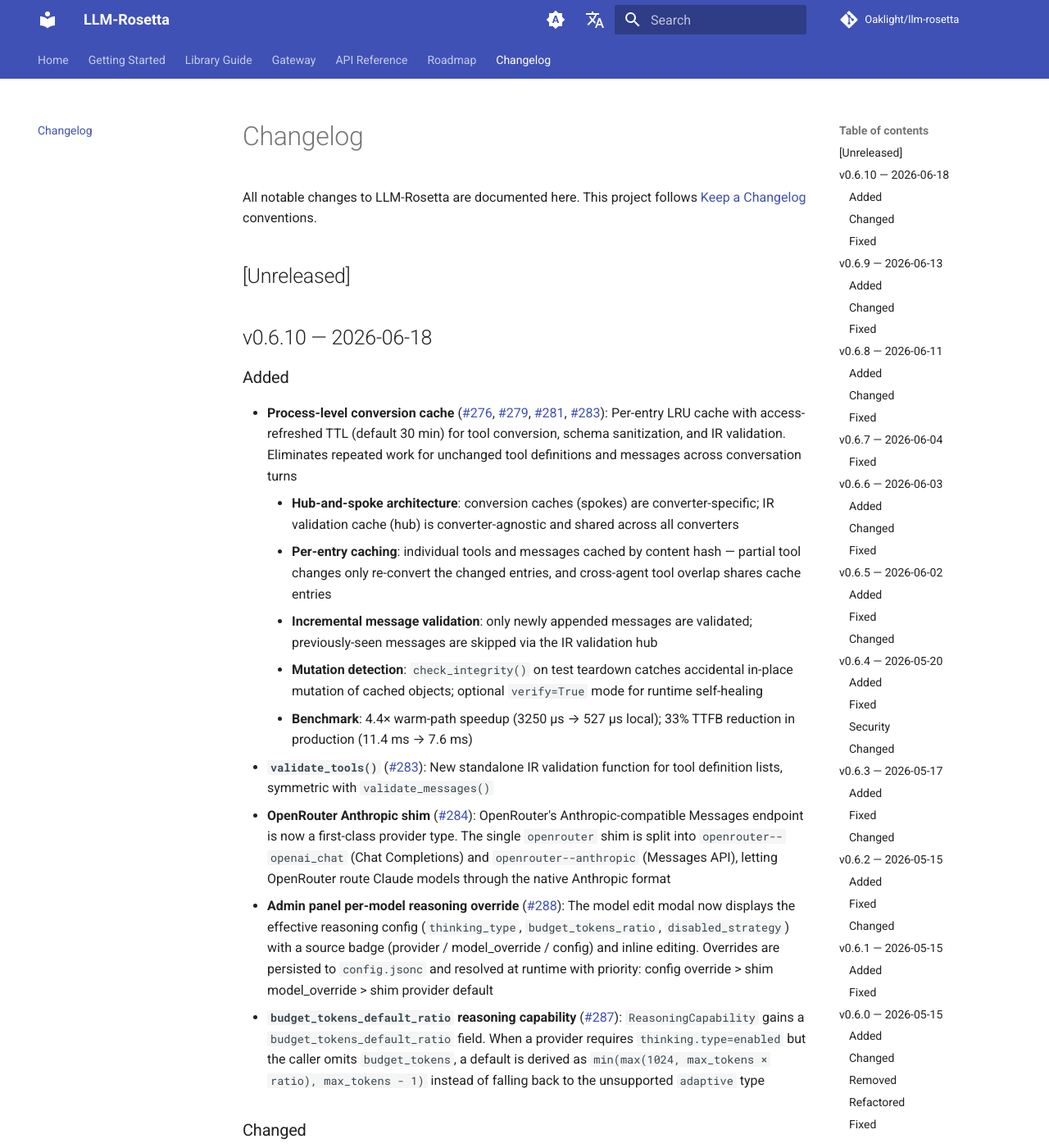
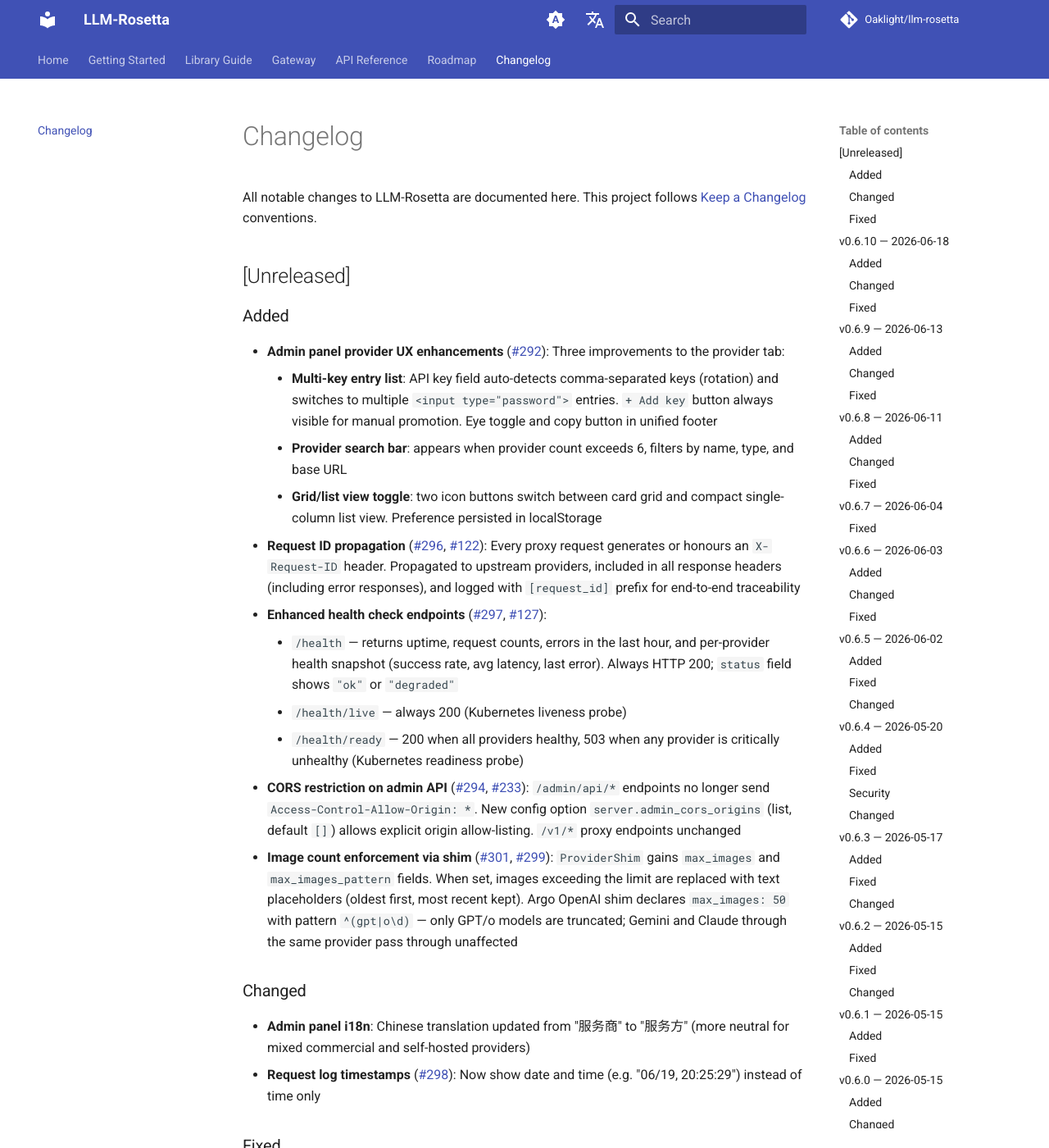
Before and after one commit to Oaklight/llm-rosetta, an MkDocs documentation site: the page built from docs/changelog.md, in a window 1280 px wide and 1400 px high. Shown: the whole window at 82% size. Built offline with MkDocs 1.6.1 and Material for MkDocs 9.7.7, drawn with Linux system fonts in a browser that asks for light colours; comment, search, counter and statistics services are not loaded; some of the changed text lies outside the part shown.

Commit message:
docs: add unreleased changelog entries for v0.6.11 features

```diff
--- a/docs/changelog.md
+++ b/docs/changelog.md
@@ -7,6 +7,30 @@
 All notable changes to LLM-Rosetta are documented here. This project follows [Keep a Changelog](https://keepachangelog.com/) conventions.
 
 ## [Unreleased]
+
+### Added
+
+- **Admin panel provider UX enhancements** ([#292](https://github.com/Oaklight/llm-rosetta/pull/292)): Three improvements to the provider tab:
+    - **Multi-key entry list**: API key field auto-detects comma-separated keys (rotation) and switches to multiple `<input type="password">` entries. `+ Add key` button always visible for manual promotion. Eye toggle and copy button in unified footer
+    - **Provider search bar**: appears when provider count exceeds 6, filters by name, type, and base URL
+    - **Grid/list view toggle**: two icon buttons switch between card grid and compact single-column list view. Preference persisted in localStorage
+- **Request ID propagation** ([#296](https://github.com/Oaklight/llm-rosetta/pull/296), [#122](https://github.com/Oaklight/llm-rosetta/issues/122)): Every proxy request generates or honours an `X-Request-ID` header. Propagated to upstream providers, included in all response headers (including error responses), and logged with `[request_id]` prefix for end-to-end traceability
+- **Enhanced health check endpoints** ([#297](https://github.com/Oaklight/llm-rosetta/pull/297), [#127](https://github.com/Oaklight/llm-rosetta/issues/127)):
+    - `/health` — returns uptime, request counts, errors in the last hour, and per-provider health snapshot (success rate, avg latency, last error). Always HTTP 200; `status` field shows `"ok"` or `"degraded"`
+    - `/health/live` — always 200 (Kubernetes liveness probe)
+    - `/health/ready` — 200 when all providers healthy, 503 when any provider is critically unhealthy (Kubernetes readiness probe)
+- **CORS restriction on admin API** ([#294](https://github.com/Oaklight/llm-rosetta/pull/294), [#233](https://github.com/Oaklight/llm-rosetta/issues/233)): `/admin/api/*` endpoints no longer send `Access-Control-Allow-Origin: *`. New config option `server.admin_cors_origins` (list, default `[]`) allows explicit origin allow-listing. `/v1/*` proxy endpoints unchanged
+- **Image count enforcement via shim** ([#301](https://github.com/Oaklight/llm-rosetta/pull/301), [#299](https://github.com/Oaklight/llm-rosetta/issues/299)): `ProviderShim` gains `max_images` and `max_images_pattern` fields. When set, images exceeding the limit are replaced with text placeholders (oldest first, most recent kept). Argo OpenAI shim declares `max_images: 50` with pattern `^(gpt|o\d)` — only GPT/o models are truncated; Gemini and Claude through the same provider pass through unaffected
+
+### Changed
+
+- **Admin panel i18n**: Chinese translation updated from "服务商" to "服务方" (more neutral for mixed commercial and self-hosted providers)
+- **Request log timestamps** ([#298](https://github.com/Oaklight/llm-rosetta/pull/298)): Now show date and time (e.g. "06/19, 20:25:29") instead of time only
+
+### Fixed
+
+- **Admin panel auth flash** ([#291](https://github.com/Oaklight/llm-rosetta/pull/291)): Eliminated flash of unauthenticated content when `admin_password` is configured. Main UI is hidden via CSS (`body.auth-pending`) until the async auth check completes
+- **Admin password unresolved env var** ([#293](https://github.com/Oaklight/llm-rosetta/pull/293)): Gateway now refuses to start if `admin_password` contains an unresolved `${...}` placeholder, preventing a predictable literal string from being used as the password
 
 ## v0.6.10 — 2026-06-18
 
```
